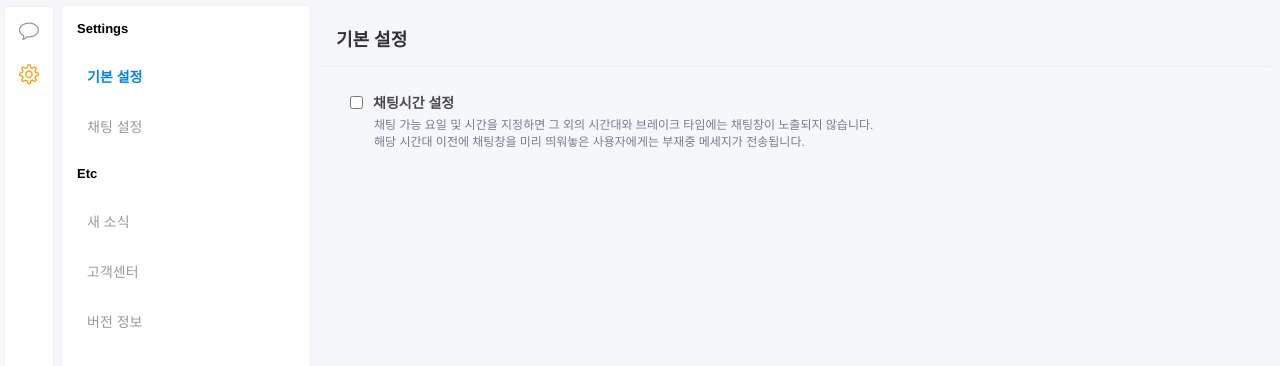
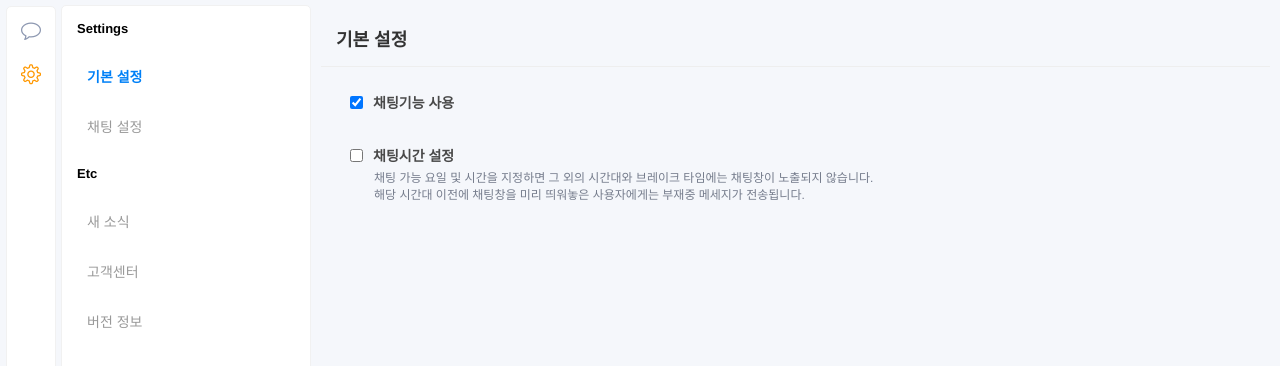
Before and after one commit to gitsimu/chatterbox-admin, a Next.js app: page /main in a window 1280 px wide. Both pictures are taken after a click on the element 29 px from the left and 74 px from the top of the page. Shown: the top 366 px of the page. Built offline with nearby package versions, Linux system fonts and the light colour scheme; no server answers; the database is empty.

Commit message:
update setting.js

```diff
--- a/src/components/Setting.js
+++ b/src/components/Setting.js
@@ -28,11 +28,11 @@ const Setting = ({ settings, ...props }) => {
   const [themeColor, setThemeColor] = React.useState('#444c5d')
   const [themeColorPicker, showThemeColorPicker] = React.useState(false)
 
-  const [pushAlram, allowPushAlram] = React.useState(true)
-  const [audioBeep, allowAudioBeep] = React.useState(true)
-  const [autoSignin, allowAutoSignin] = React.useState(true)
+  // const [pushAlram, allowPushAlram] = React.useState(true)
+  // const [audioBeep, allowAudioBeep] = React.useState(true)
+  // const [autoSignin, allowAutoSignin] = React.useState(true)
 
-
+  const [useChat, setUseChat] = React.useState(true)
   const [workingDay, setWorkingDay] = React.useState(initWorkingDay)
 
   const [settingMenuState, setSettingMenuState] = React.useState(0)
@@ -191,6 +191,19 @@ const Setting = ({ settings, ...props }) => {
             기본 설정
           </div>
           <div className="setting-menu-body setting-basic">
+            <div className="setting-checkbox-item">
+              <div className="setting-checkbox-item-title">
+                <label>
+                  <input type="checkbox"
+                    checked={useChat}
+                    onChange={(e) => {
+                      // SET USE CHAT
+                      setUseChat(e.target.checked)
+                    }}/>
+                  <span>채팅기능 사용</span>
+                </label>
+              </div>
+            </div>
             <div className="setting-checkbox-item">
               <div className="setting-checkbox-item-title">
                 <label>
--- a/src/css/styles.css
+++ b/src/css/styles.css
@@ -637,7 +637,6 @@ div, input, textarea {
   z-index: 2;
 }
 
-
 .message-file {
   position: relative;
   display: inline-block;
@@ -699,12 +698,13 @@ div, input, textarea {
   position: absolute;
   width: 350px;
   height: 200px;
-  background: rgba(0,0,0,0.2);
+  background: #ffffff;
   bottom: 50px;
   /* border-bottom: 1px solid #eee; */
   border-radius: 10px;
   overflow: auto;
   padding: 10px;
+  padding-top: 0;
   box-sizing: border-box;
   transition: 0.2s ease all;
   transform: translateY(100px);
@@ -1115,7 +1115,7 @@ div, input, textarea {
     align-items: flex-end;
 }
 .setting .message.opponent .message-inner {
-    background-color: #f0f3f3;
+    background-color: #f0f3f3 !important;
     color: #222;
 }
 .setting .message .message-inner {
@@ -1222,7 +1222,6 @@ div:hover > .tooltip {
   transform: rotate(45deg);
 }
 
-
 .file-drop-layer {
   position: absolute;
   top: 0;
@@ -1254,9 +1253,6 @@ div:hover > .tooltip {
   font-size: 36px;
   margin-bottom: 15px;
 }
-
-
-
 
 .image-viewer {
   position: absolute;
--- a/src/css/theme.scss
+++ b/src/css/theme.scss
@@ -70,7 +70,7 @@
   .container-menu.card {
     background-color: #fff !important;
     border-radius: 5px !important;
-    margin: 6px 2px 6px 4px;
+    margin: 6px 0px 6px 6px;
     border: 1px solid #f1f1f1;
     // box-shadow: 0 0 10px 6px rgba(0, 0, 0, 0.05);
   }
```
